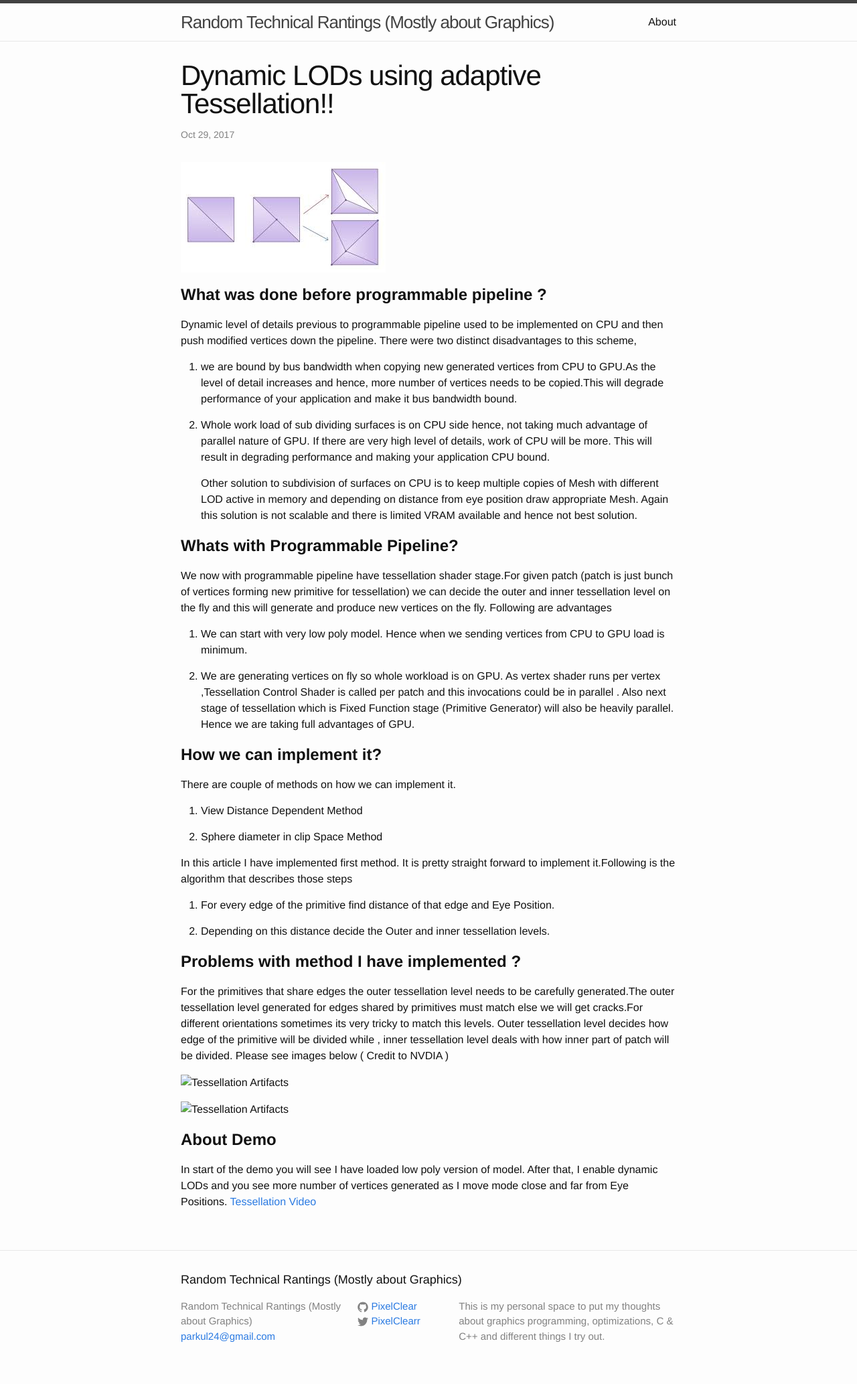
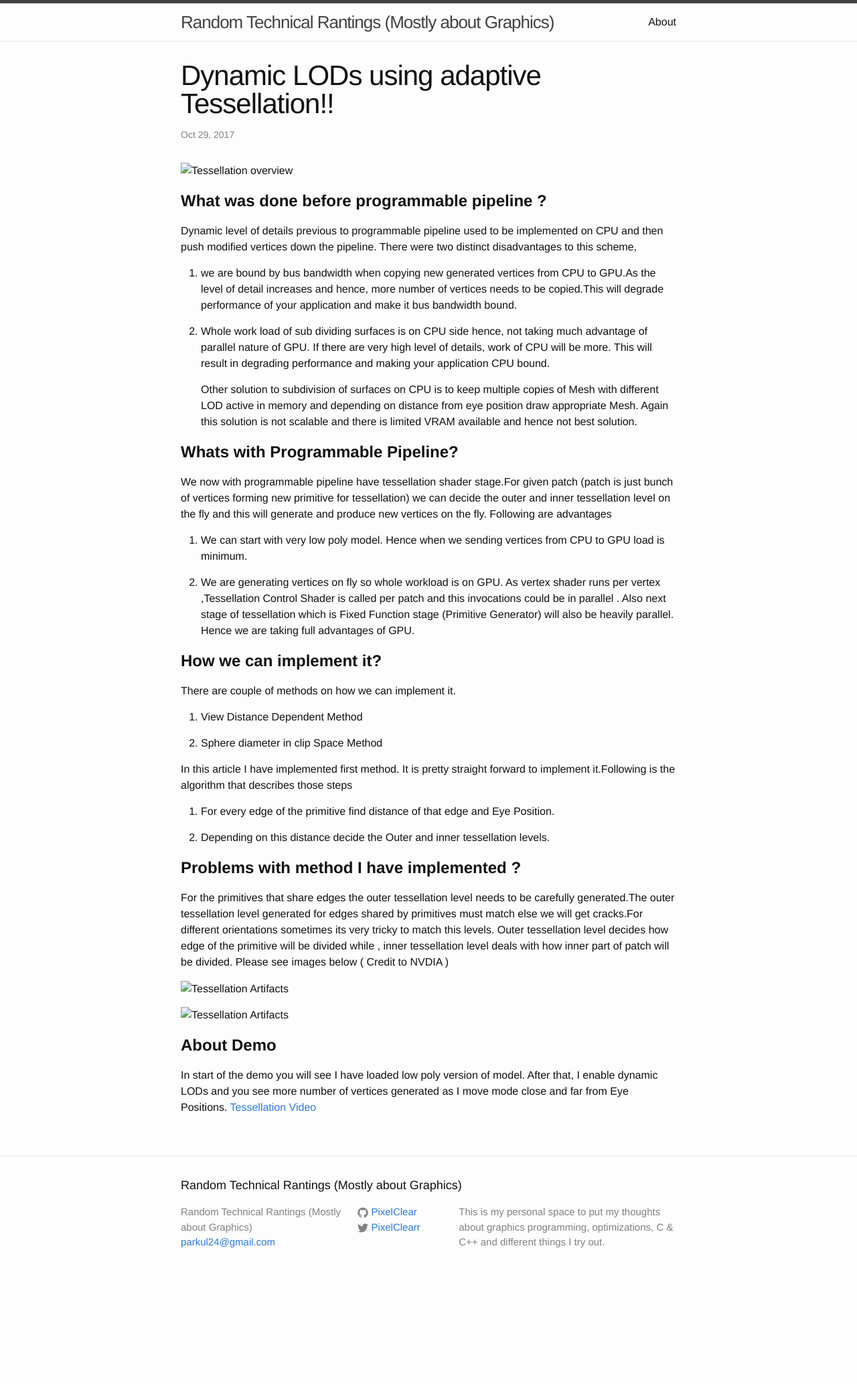
Before and after one commit to PixelClear/PixelClear.github.io, a Jekyll site: the page built from _posts/2017-10-29-Dynamic-Tessellation.markdown, in a window 1280 px wide. Shown: the whole page at 67% size. Built offline with Jekyll 4.4.1, drawn with Linux system fonts in a browser that asks for light colours; after the commit the page ends 1927 px from its top, so only the background shows below that.

Commit message:
Image path for Tess0

```diff
--- a/_posts/2017-10-29-Dynamic-Tessellation.markdown
+++ b/_posts/2017-10-29-Dynamic-Tessellation.markdown
@@ -5,7 +5,7 @@ date:   2017-10-29 15:13:36 +0100
 categories: technical post
 ---
 
-![Tessellation overview]({{"/assets/Tess2.jpg"|absolute_url}})
+![Tessellation overview](../assets/Tess2.jpg)
 
 **What was done before programmable pipeline ?**
 =====================================================================================================================================
```
